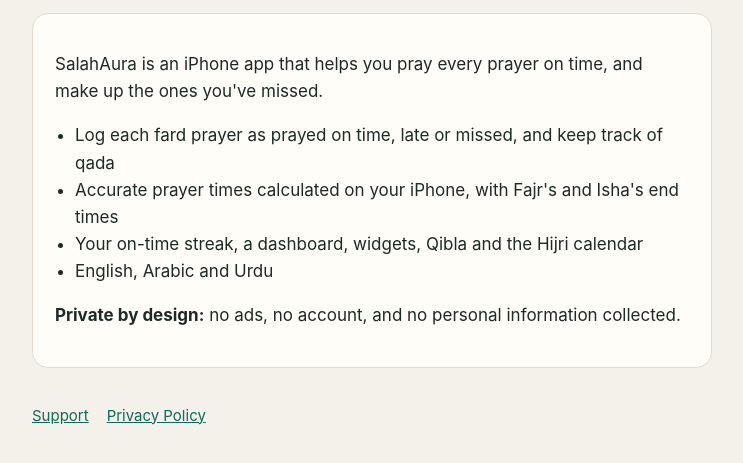
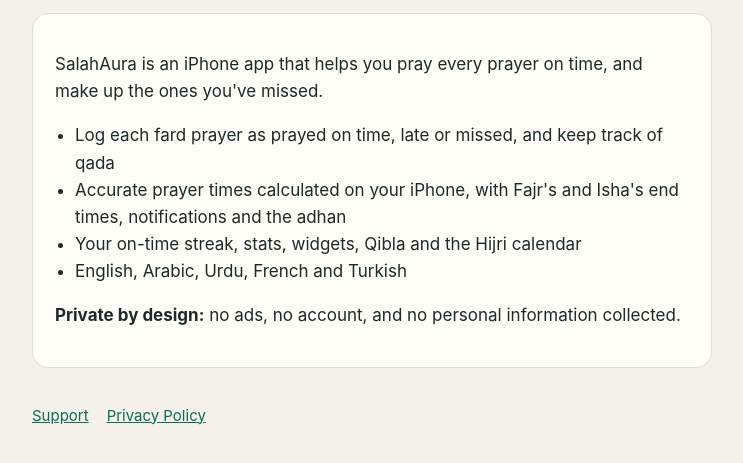
Before and after one commit to thisisgreatreally/salahaura, a plain HTML site: page index.html in a window 1280 px wide. Shown: the part 117-580 px from the top of the page, without its empty margins (268-1011 px from the left). Drawn offline with Linux system fonts and the light colour scheme.

Commit message:
Home and support pages: five languages, the adhan, and the right settings paths

```diff
--- a/index.html
+++ b/index.html
@@ -12,9 +12,9 @@
 <p>SalahAura is an iPhone app that helps you pray every prayer on time, and make up the ones you've missed.</p>
 <ul>
 <li>Log each fard prayer as prayed on time, late or missed, and keep track of qada</li>
-<li>Accurate prayer times calculated on your iPhone, with Fajr's and Isha's end times</li>
-<li>Your on-time streak, a dashboard, widgets, Qibla and the Hijri calendar</li>
-<li>English, Arabic and Urdu</li>
+<li>Accurate prayer times calculated on your iPhone, with Fajr's and Isha's end times, notifications and the adhan</li>
+<li>Your on-time streak, stats, widgets, Qibla and the Hijri calendar</li>
+<li>English, Arabic, Urdu, French and Turkish</li>
 </ul>
 <p><strong>Private by design:</strong> no ads, no account, and no personal information collected.</p>
 </div>
```
Also changed, not shown: support.html (+2 -2 lines).
